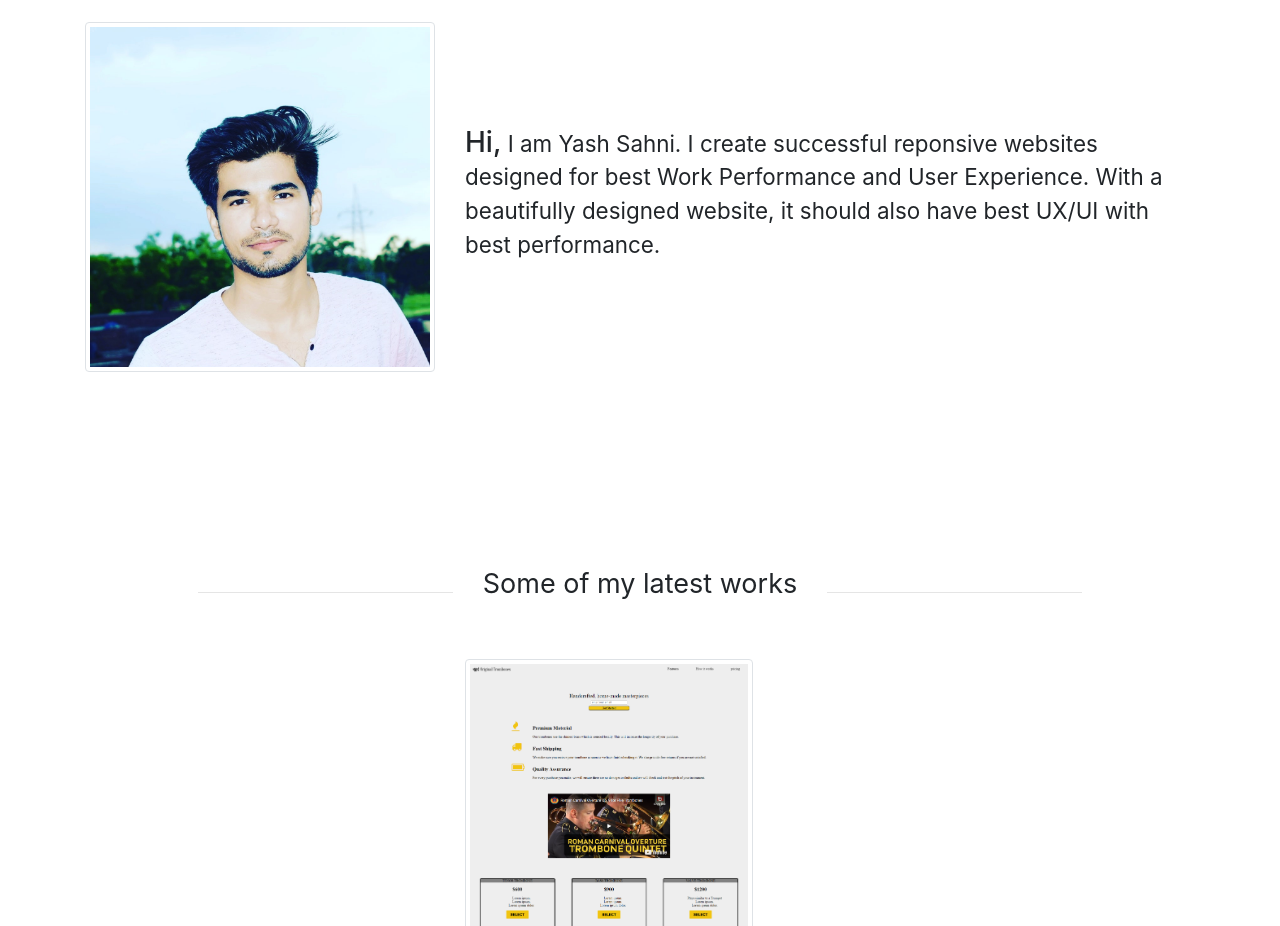
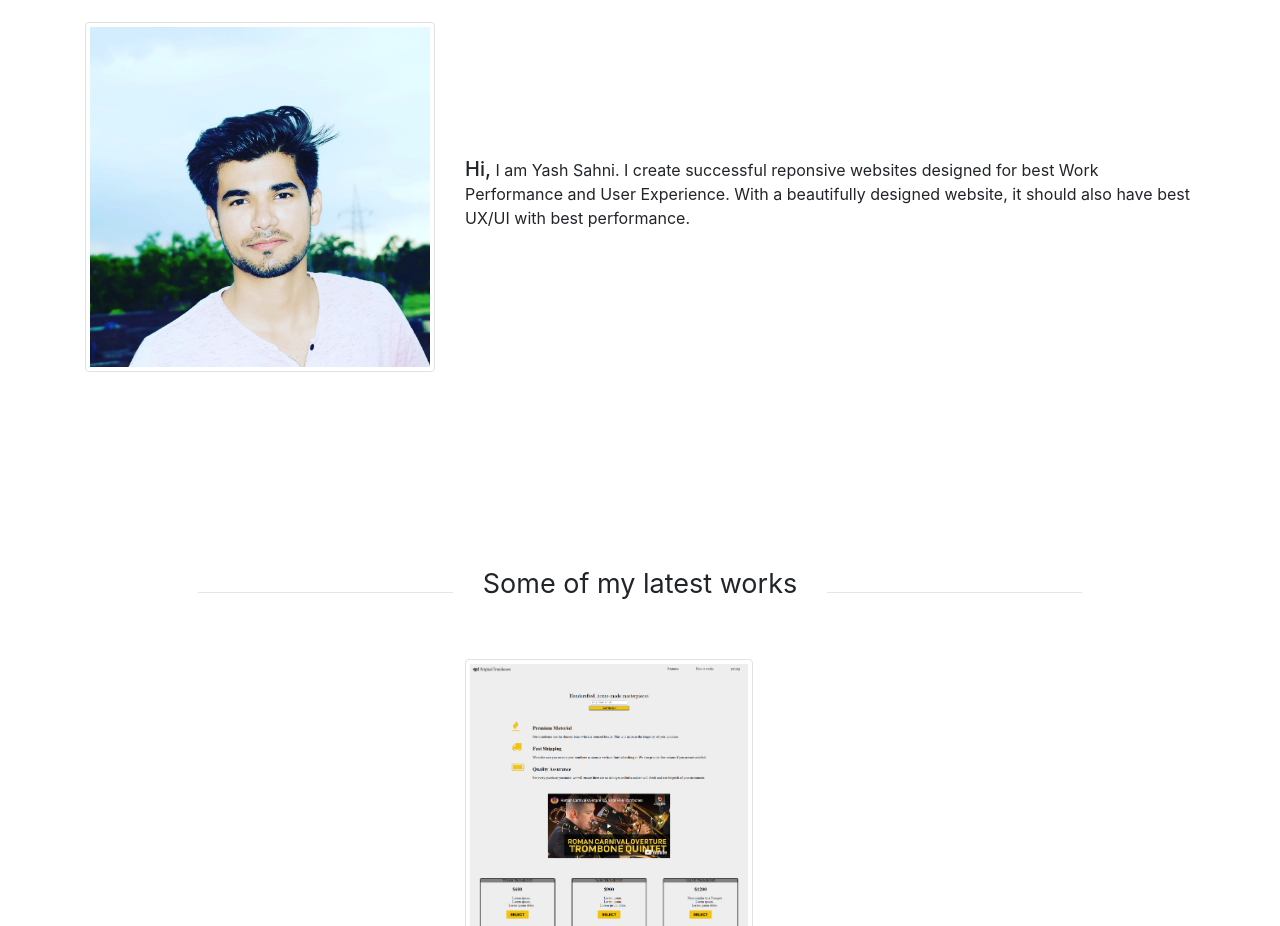
Before and after one commit to yash-sahni54321/portfolio-ys, a plain HTML site: page index.html in a window 1280 px wide. Shown: the part 1000-1926 px from the top of the page. Drawn offline with nearby package versions, Linux system fonts and the light colour scheme.

Commit message:
update1.2

```diff
--- a/index.html
+++ b/index.html
@@ -51,10 +51,10 @@
           </div>
           <div class="col-12 col-sm-8">
 
-                  <h3>Hi,<small> I am Yash Sahni.
+                  <h5>Hi,<small> I am Yash Sahni.
               I create successful reponsive websites designed for best Work Performance and User Experience.
               With a beautifully designed website, it should also have best UX/UI with best performance.
-              </small></h3>
+              </small></h5>
           </div>
 
 
```
